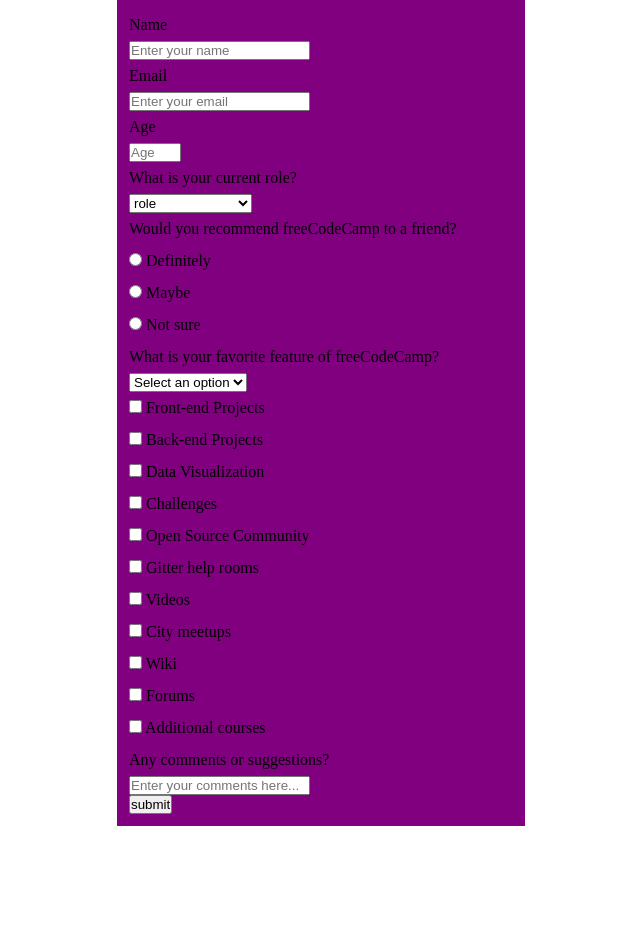
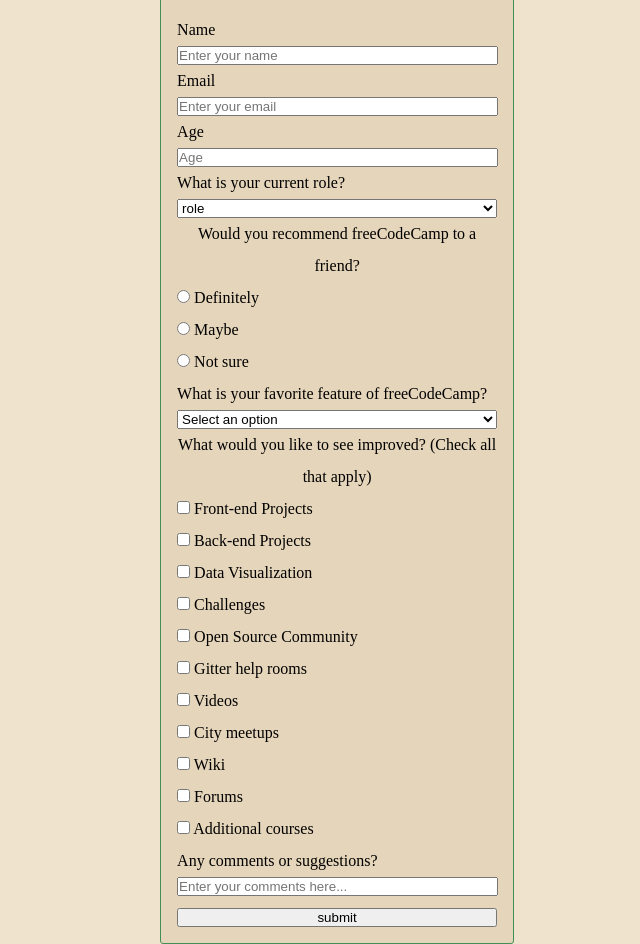
Before and after one commit to NoSleepBTW/freeCodeCamp_ResponsiveWebProjects, a plain HTML site: page survey_form/index.html in a window 1280 px wide. Shown: the part 99-1043 px from the top of the page, without its empty margins (319-959 px from the left). Before the commit the page ends 925 px from the top, so only its background shows below. Drawn offline with Linux system fonts and the light colour scheme.

Commit message:
Finished survey form

```diff
--- a/survey_form/index.html
+++ b/survey_form/index.html
@@ -47,7 +47,7 @@
                 </select>
 
 
-
+                <label for="checkbox">What would you like to see improved? (Check all that apply)</label>
                 <label><input type="checkbox" name="checkbox" id="frontEnd" value="1"> Front-end Projects</label>
                 <label><input type="checkbox" name="checkbox" id="backEnd" value="2"> Back-end Projects</label>
                 <label><input type="checkbox" name="checkbox" id="dataVisualization" value="3"> Data Visualization</label>
--- a/survey_form/style.css
+++ b/survey_form/style.css
@@ -9,16 +9,24 @@
     align-items: center;
     text-align: center;
     line-height: 2;
+    background-color: rgb(240, 227, 206);
 }
 
 form {
-    background-color: purple;
-    width: 30vw;
-    padding: 12px;
+    background-color: rgb(229, 213, 186);
+    border: 1px solid rgb(65, 143, 82);
+    width: 25vw;
+    height: auto;
+    padding: 5%;
     display: flex;
     flex-direction: column;
     align-items: flex-start;
     justify-content: flex-start;
+    border-radius: 3px;
+}
+
+#suggestions {
+    resize: vertical;
 }
 
 input[type="radio"]{
@@ -28,3 +36,24 @@
 input[type="checkbox"]{
     vertical-align: baseline;
 }
+
+input[type="submit"]{
+    width: 100%;
+    margin-top: 12px;
+}
+
+input[type="text"]{
+    width: 99%;
+}
+
+input[type="email"]{
+    width: 99%;
+}
+
+input[type="number"]{
+    width: 99%;
+}
+
+select {
+    width: 100%;
+}
```
